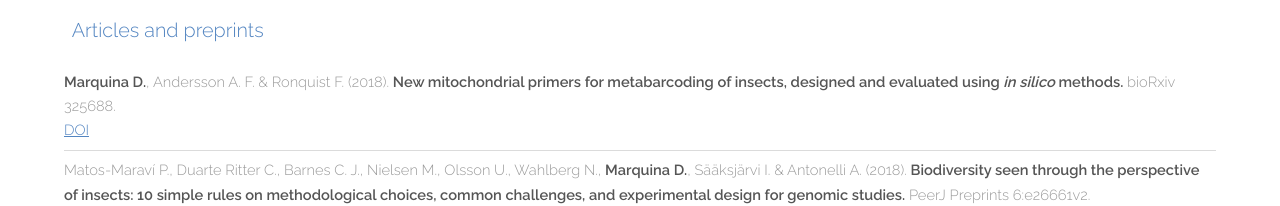
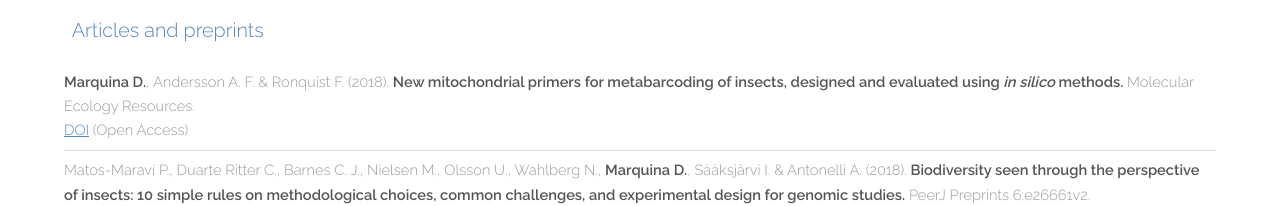
Before and after one commit to estelaydanisecasan/metagusano.github.io, a plain HTML site: page publications.html in a window 1280 px wide. Shown: the part 323-529 px from the top of the page. Drawn offline with Linux system fonts and the light colour scheme; files whose address does not match are found by name.

Commit message:
Update publications.html

```diff
--- a/publications.html
+++ b/publications.html
@@ -44,7 +44,7 @@
 			  </div>
 			  <br>
 					<ul class="alt">
-						<li><b>Marquina D.</b>, Andersson A. F. & Ronquist F. (2018). <strong>New mitochondrial primers for metabarcoding of insects, designed and evaluated using <i>in silico</i> methods.</strong> bioRxiv 325688. <br><a href="https://doi.org/10.1101/325688">DOI</a>
+						<li><b>Marquina D.</b>, Andersson A. F. & Ronquist F. (2018). <strong>New mitochondrial primers for metabarcoding of insects, designed and evaluated using <i>in silico</i> methods.</strong> Molecular Ecology Resources. <br><a href="https://doi.org/10.1111/1755-0998.12942">DOI</a> (Open Access)
 						<li>Matos-Maraví P., Duarte Ritter C., Barnes C. J., Nielsen M., Olsson U., Wahlberg N., <b>Marquina D.</b>, Sääksjärvi I. & Antonelli A. (2018). <strong>Biodiversity seen through the perspective of insects: 10 simple rules on methodological choices, common challenges, and experimental design for genomic studies.</strong> PeerJ Preprints 6:e26661v2.<br><a href="https://doi.org/10.7287/peerj.preprints.26661v2">DOI</a>
 					  	<li>Aguado M. T., Noreña C., Alcaraz L, <b>Marquina D.</b>, Brusa F., Damborenea C., Almon B., Bleidorn C. & Grande C. (2017). <strong>Phylogeny of Polycladida (Platyhelminthes) based on mtDNA data.</strong> Organisms Diversity & Evolution 17(4): 767-778.<br><a href="https://doi.org/10.1007/s13127-017-0344-4">DOI</a>, <a href="publications/2017_Aguado.pdf">PDF</a></li>
 					  	<li><b>Marquina D.</b>, Aguado M. T. & Noreña C. (2015). <strong>New records of Cotylea (Polycladida, Platyhelminthes) from Lizard Island, Great Barrier Reef, Australia, with remarks on the distribution of the <i>Pseudoceros</i> Lang, 1884 and <i>Pseudobiceros</i> Faubel, 1984 species of the Indo-Pacific Marine Region.</strong> Zootaxa 4019(1): 354–377.<br><a href="http://dx.doi.org/10.11646/zootaxa.4019.1.14">DOI</a>, <a href="publications/Zootaxa_2015_Marquina.pdf">PDF</a></li>
```
